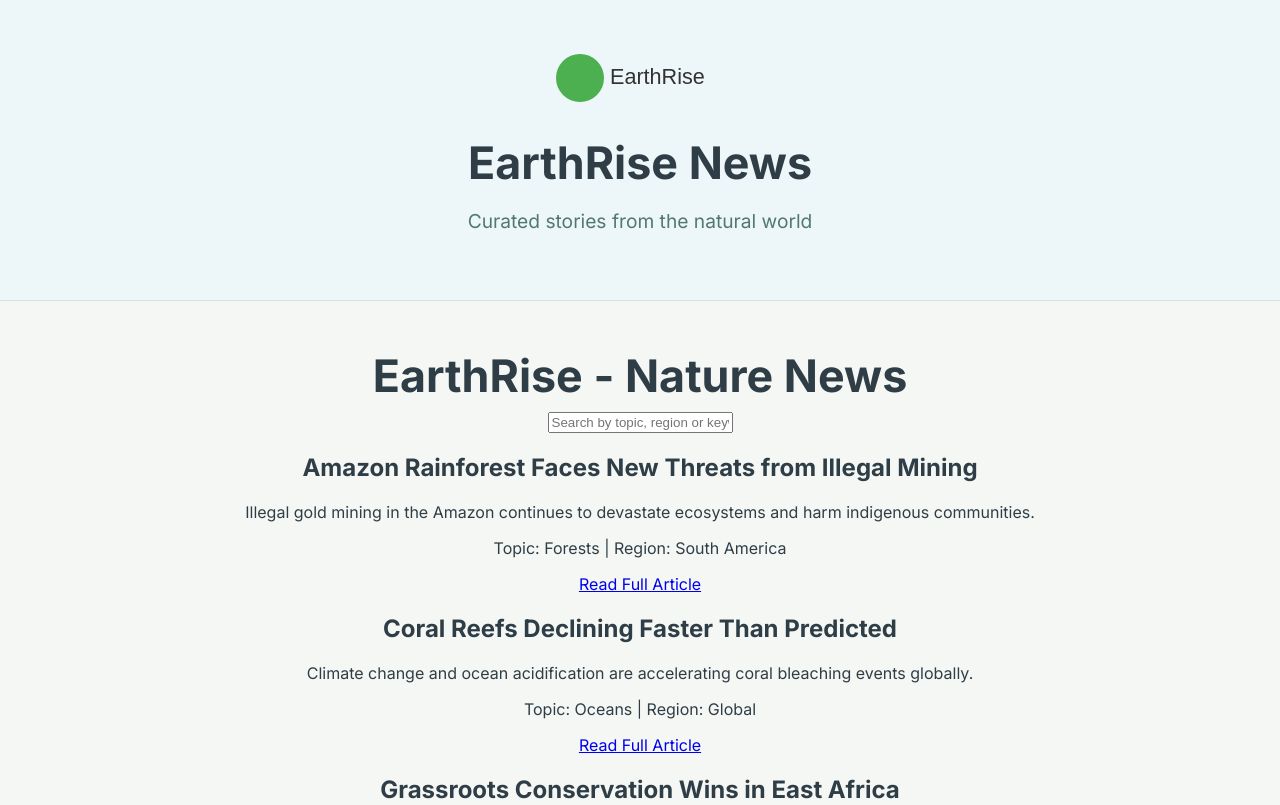
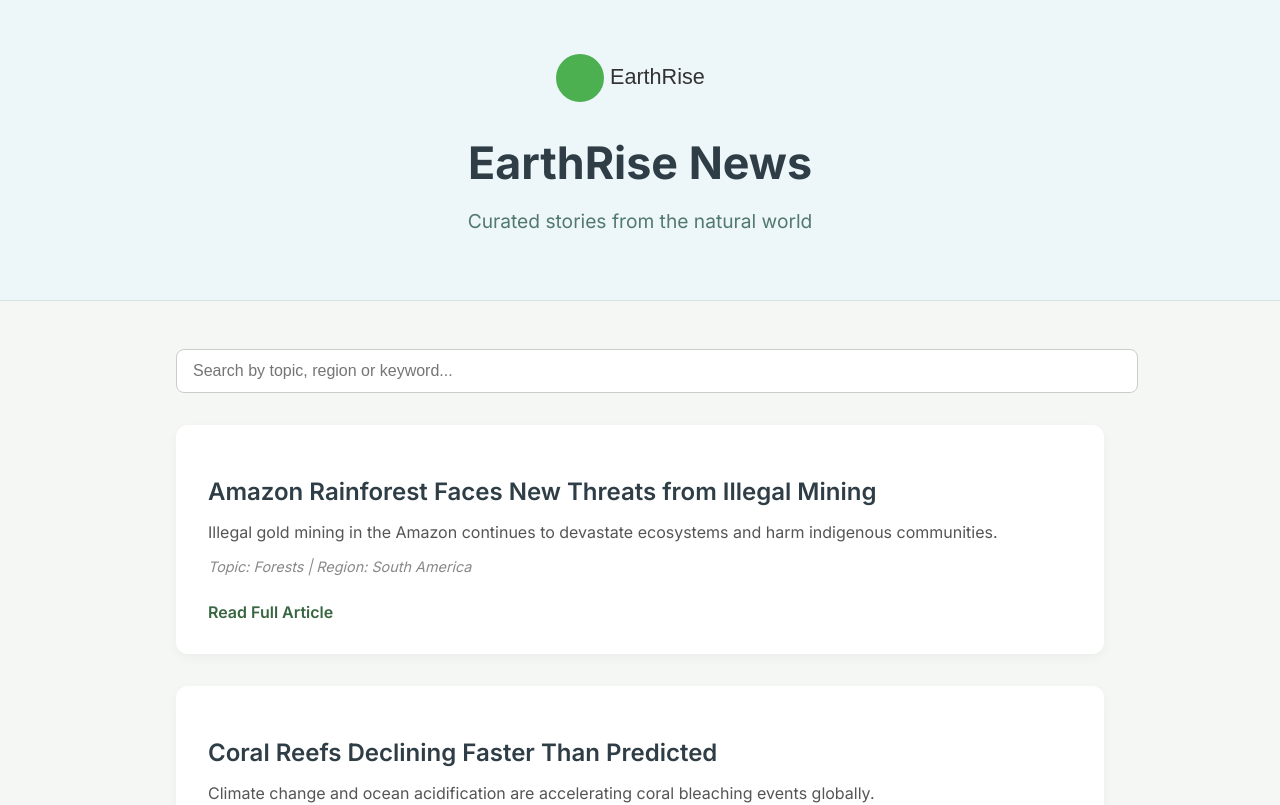
Before and after one commit to MacTec2025/earthrise-news, a React (Create React App) app: page / in a window 1280 px wide. Shown: the top 805 px of the page. Built offline with nearby package versions, Linux system fonts and the light colour scheme.

Commit message:
Update NatureNewsApp.js

```diff
--- a/src/NatureNewsApp.js
+++ b/src/NatureNewsApp.js
@@ -35,26 +35,33 @@ export default function NatureNewsApp() {
   );
 
   return (
-    <div className="max-w-3xl mx-auto p-4 space-y-4">
-      <h1 className="text-2xl font-bold">EarthRise - Nature News</h1>
+    <div className="app-main">
       <input
         placeholder="Search by topic, region or keyword..."
         value={search}
         onChange={(e) => setSearch(e.target.value)}
-        className="border border-gray-300 rounded px-4 py-2 w-full"
+        style={{
+          width: '100%',
+          padding: '12px 16px',
+          borderRadius: '8px',
+          border: '1px solid #ccc',
+          marginBottom: '2rem',
+          fontSize: '1rem'
+        }}
       />
+
       {filteredArticles.map((article, index) => (
-        <div key={index} className="border p-4 rounded shadow-sm mt-4">
-          <h2 className="text-lg font-semibold">{article.title}</h2>
-          <p className="text-sm text-gray-700">{article.summary}</p>
-          <p className="text-xs italic text-gray-600">
+        <div key={index} className="article-card">
+          <h2 className="article-title">{article.title}</h2>
+          <p className="article-summary">{article.summary}</p>
+          <p className="article-meta">
             Topic: {article.topic} | Region: {article.region}
           </p>
           <a
             href={article.link}
             target="_blank"
             rel="noopener noreferrer"
-            className="text-blue-500 underline text-sm"
+            className="article-link"
           >
             Read Full Article
           </a>
```
